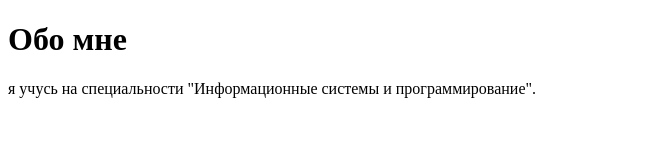
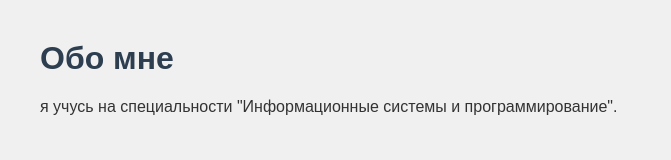
Before and after one commit to 00Wox00/pract2, a plain HTML site: page index.html in a window 1280 px wide. Shown: the whole page, without its empty margins (0-671 px from the left). Drawn offline with Linux system fonts and the light colour scheme.

Commit message:
Add style.css and connect it to index.html

```diff
--- a/index.html
+++ b/index.html
@@ -1,6 +1,7 @@
 <!DOCTYPE html>
 <html>
 <head>
+    <link rel="stylesheet" href="style.css">
     <meta charset="utf-8">
     <title>Обо мне</title>
 </head>
--- /dev/null
+++ b/style.css
@@ -0,0 +1,10 @@
+body {
+    font-family: Arial, sans-serif;
+    background-color: #f0f0f0;
+    color: #333;
+    margin: 40px;
+}
+
+h1 {
+    color: #2c3e50;
+}
```
Also changed, not shown: 1 other file.
